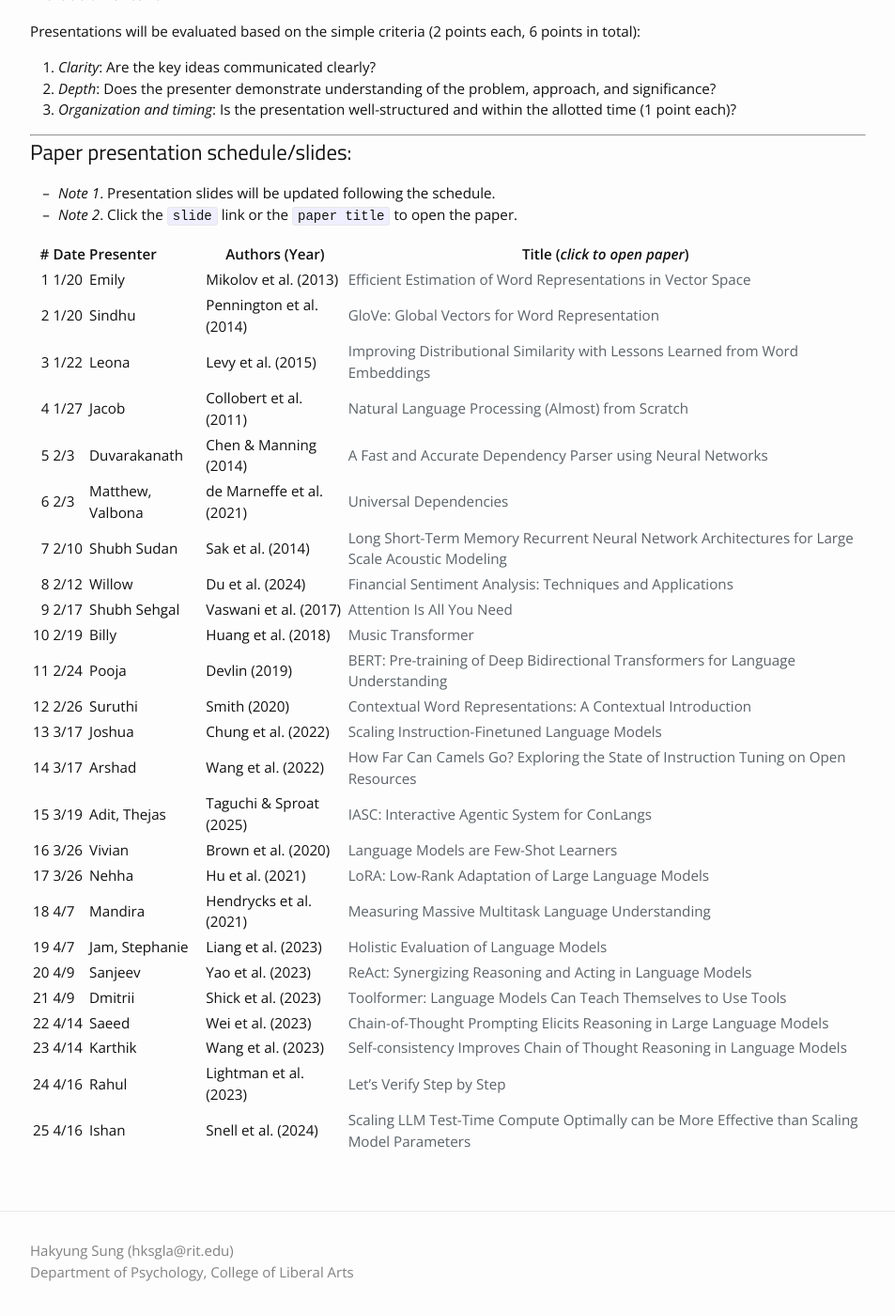
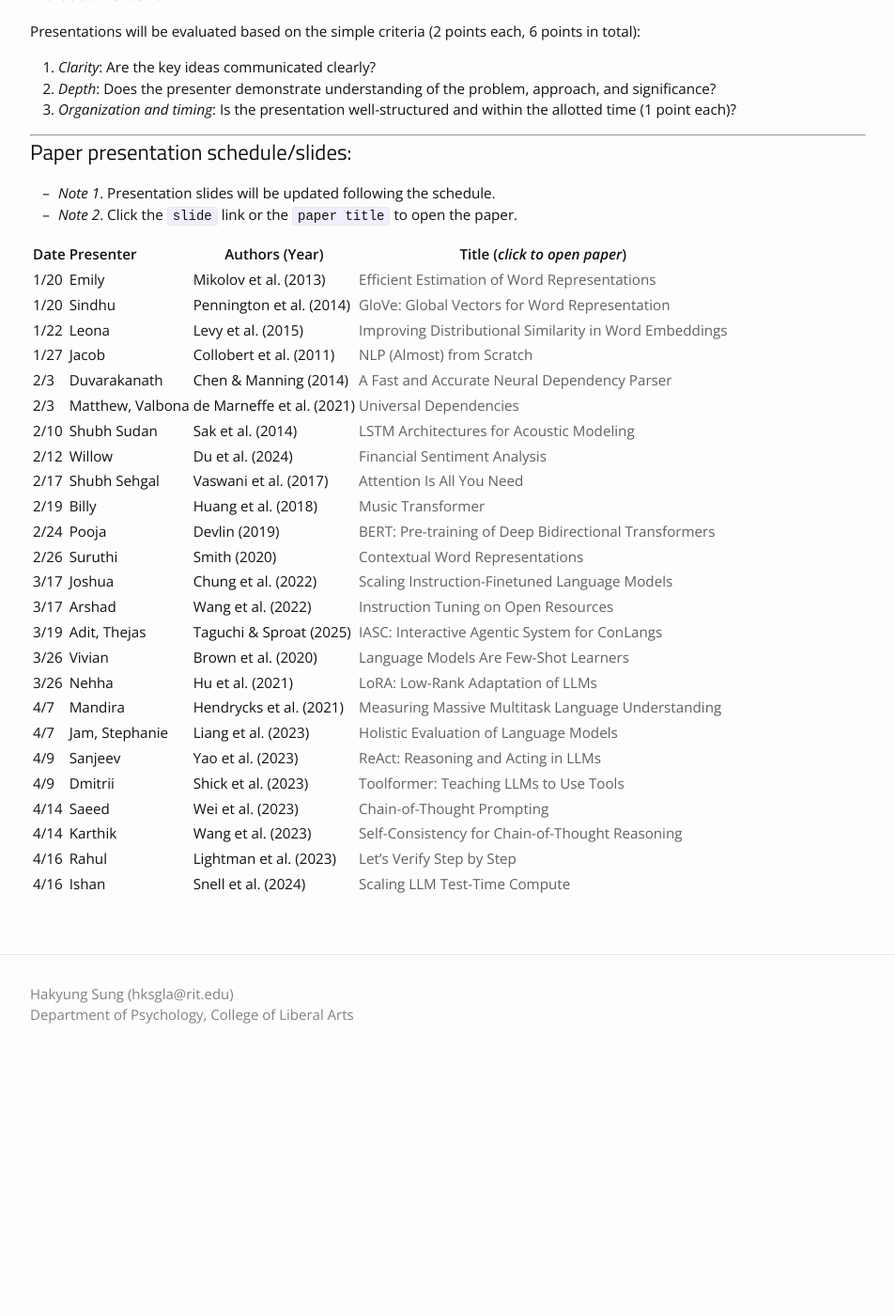
Before and after one commit to hksung/Spring26_PSYC681, a Jekyll site: the page built from _assignments/1_paper presentation.md, in a window 1280 px wide and 1400 px high, scrolled down 966 px. Shown: the whole window at 94% size, without its empty margins (163-1116 px from the left). Built offline with Jekyll 4.4.1, drawn with Linux system fonts in a browser that asks for light colours; nearby versions of some CDN libraries; after the commit the page ends 2117 px from its top, so only the background shows below that.

Commit message:
Update 1_paper presentation.md

```diff
--- a/_assignments/1_paper presentation.md
+++ b/_assignments/1_paper presentation.md
@@ -48,30 +48,30 @@ Presentations will be evaluated based on the simple criteria (2 points each, 6 p
 - *Note 1*. Presentation slides will be updated following the schedule.
 - *Note 2*. Click the `slide` link or the `paper title` to open the paper.
 
-|  # | Date  | Presenter              | Authors (Year)            | Title (*click to open paper*) |
-| -: | :---- | :--------------------- | ------------------------- | ----------------------------- |
-|  1 | 1/20  | Emily       | Mikolov et al. (2013)     | [Efficient Estimation of Word Representations in Vector Space](https://arxiv.org/pdf/1301.3781) |
-|  2 | 1/20  | Sindhu                 | Pennington et al. (2014)  | [GloVe: Global Vectors for Word Representation](https://aclanthology.org/D14-1162.pdf) |
-|  3 | 1/22  | Leona                  | Levy et al. (2015)        | [Improving Distributional Similarity with Lessons Learned from Word Embeddings](https://aclanthology.org/Q15-1016.pdf) |
-|  4 | 1/27  | Jacob                  | Collobert et al. (2011)   | [Natural Language Processing (Almost) from Scratch](https://www.jmlr.org/papers/volume12/collobert11a/collobert11a.pdf#page=6.70) |
-|  5 | 2/3   | Duvarakanath           | Chen & Manning (2014)     | [A Fast and Accurate Dependency Parser using Neural Networks](https://aclanthology.org/D14-1082.pdf) |
-|  6 | 2/3   | Matthew, Valbona       | de Marneffe et al. (2021) | [Universal Dependencies](https://direct.mit.edu/coli/article/47/2/255/98516/Universal-Dependencies) |
-|  7 | 2/10  | Shubh Sudan            | Sak et al. (2014)         | [Long Short-Term Memory Recurrent Neural Network Architectures for Large Scale Acoustic Modeling](https://www.isca-archive.org/interspeech_2014/sak14_interspeech.pdf) |
-|  8 | 2/12  | Willow                 | Du et al. (2024)          | [Financial Sentiment Analysis: Techniques and Applications](https://dl.acm.org/doi/full/10.1145/3649451) |
-|  9 | 2/17  | Shubh Sehgal           | Vaswani et al. (2017)     | [Attention Is All You Need](https://arxiv.org/abs/1706.03762) |
-| 10 | 2/19  | Billy                  | Huang et al. (2018)       | [Music Transformer](https://arxiv.org/abs/1809.04281) |
-| 11 | 2/24  | Pooja                  | Devlin (2019)             | [BERT: Pre-training of Deep Bidirectional Transformers for Language Understanding](https://arxiv.org/pdf/1810.04805) |
-| 12 | 2/26  | Suruthi                | Smith (2020)              | [Contextual Word Representations: A Contextual Introduction](https://arxiv.org/pdf/1902.06006) |
-| 13 | 3/17  | Joshua                 | Chung et al. (2022)       | [Scaling Instruction-Finetuned Language Models](https://arxiv.org/abs/2210.11416) |
-| 14 | 3/17  | Arshad                 | Wang et al. (2022)        | [How Far Can Camels Go? Exploring the State of Instruction Tuning on Open Resources](https://arxiv.org/abs/2306.04751) |
-| 15 | 3/19  | Adit, Thejas           | Taguchi & Sproat (2025)   | [IASC: Interactive Agentic System for ConLangs](https://arxiv.org/pdf/2510.07591) |
-| 16 | 3/26  | Vivian                 | Brown et al. (2020)       | [Language Models are Few-Shot Learners](https://arxiv.org/abs/2005.14165) |
-| 17 | 3/26  | Nehha                  | Hu et al. (2021)          | [LoRA: Low-Rank Adaptation of Large Language Models](https://arxiv.org/abs/2106.09685) |
-| 18 | 4/7   | Mandira                | Hendrycks et al. (2021)   | [Measuring Massive Multitask Language Understanding](https://arxiv.org/pdf/2009.03300) |
-| 19 | 4/7   | Jam, Stephanie         | Liang et al. (2023)       | [Holistic Evaluation of Language Models](https://arxiv.org/pdf/2211.09110#page=14.44) |
-| 20 | 4/9   | Sanjeev                | Yao et al. (2023)         | [ReAct: Synergizing Reasoning and Acting in Language Models](https://arxiv.org/abs/2210.03629) |
-| 21 | 4/9   | Dmitrii                | Shick et al. (2023)       | [Toolformer: Language Models Can Teach Themselves to Use Tools](https://arxiv.org/abs/2302.04761) |
-| 22 | 4/14  | Saeed                  | Wei et al. (2023)         | [Chain-of-Thought Prompting Elicits Reasoning in Large Language Models](https://arxiv.org/pdf/2201.11903) |
-| 23 | 4/14  | Karthik                | Wang et al. (2023)        | [Self-consistency Improves Chain of Thought Reasoning in Language Models](https://arxiv.org/pdf/2203.11171) |
-| 24 | 4/16  | Rahul                  | Lightman et al. (2023)    | [Let's Verify Step by Step](https://arxiv.org/abs/2305.20050) |
-| 25 | 4/16  | Ishan                  | Snell et al. (2024)       | [Scaling LLM Test-Time Compute Optimally can be More Effective than Scaling Model Parameters](https://arxiv.org/abs/2408.03314) |
+| Date | Presenter        | Authors (Year)            | Title (*click to open paper*) |
+| :--- | :--------------- | ------------------------- | ----------------------------- |
+| 1/20 | Emily            | Mikolov et al. (2013)     | [Efficient Estimation of Word Representations](https://arxiv.org/pdf/1301.3781) |
+| 1/20 | Sindhu           | Pennington et al. (2014)  | [GloVe: Global Vectors for Word Representation](https://aclanthology.org/D14-1162.pdf) |
+| 1/22 | Leona            | Levy et al. (2015)        | [Improving Distributional Similarity in Word Embeddings](https://aclanthology.org/Q15-1016.pdf) |
+| 1/27 | Jacob            | Collobert et al. (2011)   | [NLP (Almost) from Scratch](https://www.jmlr.org/papers/volume12/collobert11a/collobert11a.pdf#page=6.70) |
+| 2/3  | Duvarakanath     | Chen & Manning (2014)     | [A Fast and Accurate Neural Dependency Parser](https://aclanthology.org/D14-1082.pdf) |
+| 2/3  | Matthew, Valbona | de Marneffe et al. (2021) | [Universal Dependencies](https://direct.mit.edu/coli/article/47/2/255/98516/Universal-Dependencies) |
+| 2/10 | Shubh Sudan      | Sak et al. (2014)         | [LSTM Architectures for Acoustic Modeling](https://www.isca-archive.org/interspeech_2014/sak14_interspeech.pdf) |
+| 2/12 | Willow           | Du et al. (2024)          | [Financial Sentiment Analysis](https://dl.acm.org/doi/full/10.1145/3649451) |
+| 2/17 | Shubh Sehgal     | Vaswani et al. (2017)     | [Attention Is All You Need](https://arxiv.org/abs/1706.03762) |
+| 2/19 | Billy            | Huang et al. (2018)       | [Music Transformer](https://arxiv.org/abs/1809.04281) |
+| 2/24 | Pooja            | Devlin (2019)             | [BERT: Pre-training of Deep Bidirectional Transformers](https://arxiv.org/pdf/1810.04805) |
+| 2/26 | Suruthi          | Smith (2020)              | [Contextual Word Representations](https://arxiv.org/pdf/1902.06006) |
+| 3/17 | Joshua           | Chung et al. (2022)       | [Scaling Instruction-Finetuned Language Models](https://arxiv.org/abs/2210.11416) |
+| 3/17 | Arshad           | Wang et al. (2022)        | [Instruction Tuning on Open Resources](https://arxiv.org/abs/2306.04751) |
+| 3/19 | Adit, Thejas     | Taguchi & Sproat (2025)   | [IASC: Interactive Agentic System for ConLangs](https://arxiv.org/pdf/2510.07591) |
+| 3/26 | Vivian           | Brown et al. (2020)       | [Language Models Are Few-Shot Learners](https://arxiv.org/abs/2005.14165) |
+| 3/26 | Nehha            | Hu et al. (2021)          | [LoRA: Low-Rank Adaptation of LLMs](https://arxiv.org/abs/2106.09685) |
+| 4/7  | Mandira          | Hendrycks et al. (2021)   | [Measuring Massive Multitask Language Understanding](https://arxiv.org/pdf/2009.03300) |
+| 4/7  | Jam, Stephanie   | Liang et al. (2023)       | [Holistic Evaluation of Language Models](https://arxiv.org/pdf/2211.09110#page=14.44) |
+| 4/9  | Sanjeev          | Yao et al. (2023)         | [ReAct: Reasoning and Acting in LLMs](https://arxiv.org/abs/2210.03629) |
+| 4/9  | Dmitrii          | Shick et al. (2023)       | [Toolformer: Teaching LLMs to Use Tools](https://arxiv.org/abs/2302.04761) |
+| 4/14 | Saeed            | Wei et al. (2023)         | [Chain-of-Thought Prompting](https://arxiv.org/pdf/2201.11903) |
+| 4/14 | Karthik          | Wang et al. (2023)        | [Self-Consistency for Chain-of-Thought Reasoning](https://arxiv.org/pdf/2203.11171) |
+| 4/16 | Rahul            | Lightman et al. (2023)    | [Let’s Verify Step by Step](https://arxiv.org/abs/2305.20050) |
+| 4/16 | Ishan            | Snell et al. (2024)       | [Scaling LLM Test-Time Compute](https://arxiv.org/abs/2408.03314) |
```
